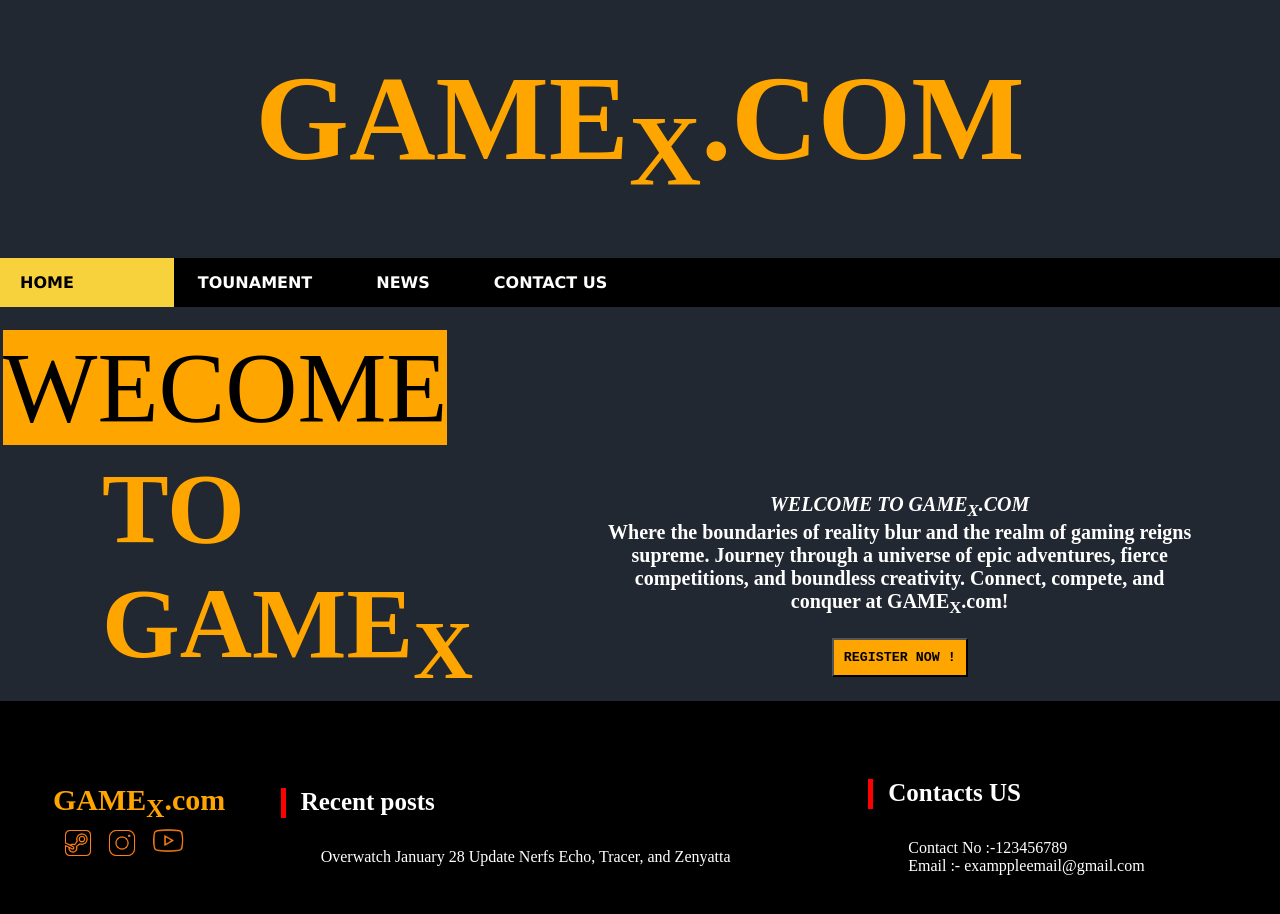
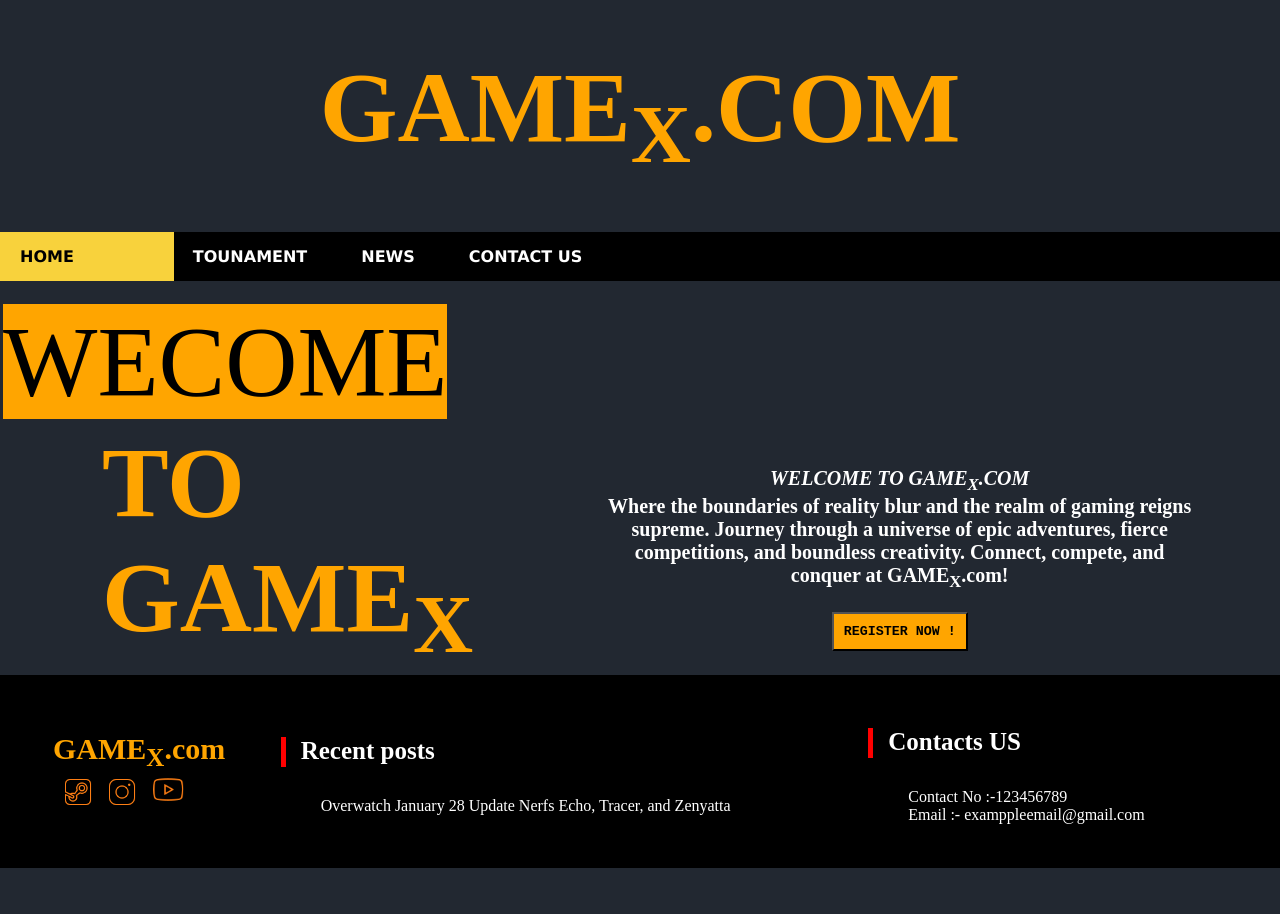
Before and after one commit to VinuthSriArampath/gamex.com, a plain HTML site: page index.html in a window 1280 px wide. Shown: the top 914 px of the page. After the commit the page ends 868 px from the top, so only its background shows below. Drawn offline with Linux system fonts and the light colour scheme.

Commit message:
made the navigation bar sticky and adjust the size of the navigation bar

```diff
--- a/style.css
+++ b/style.css
@@ -8,16 +8,18 @@ body{
     background-color: #222831;
     margin: 0;
     padding: 0;
-    font-size: 60px;
+    font-size: 50px;
     text-align: center;
 }
 .mainop{
     background-color: black;
     padding:15px 20px 15px 0px;
     margin-bottom: 20px;
+    position: sticky;
+    top: 0;
 }
 .mainop a{
-    padding: 15px 40px 15px 20px;
+    padding: 10px 35px 10px 15px;
     color: white;
     text-decoration: none;
     cursor: pointer;
@@ -25,7 +27,7 @@ body{
     font-family: 'Lucida Sans', 'Lucida Sans Regular', 'Lucida Grande', 'Lucida Sans Unicode', Geneva, Verdana, sans-serif;
 }
 .mainop a:hover{
-    padding: 15px 100px 15px 20px;
+    padding: 10px 35px 10px 15px;
     color: rgb(0, 0, 0);
     text-decoration: none;
     background-color: rgb(248, 210, 60);
@@ -42,7 +44,7 @@ body{
 .footer{
     background-color: black;
     margin: 0;
-    padding: 50px;
+    padding: 25px 50px 25px 50px;
     color: white;
 }
 .coll1 p{
```
